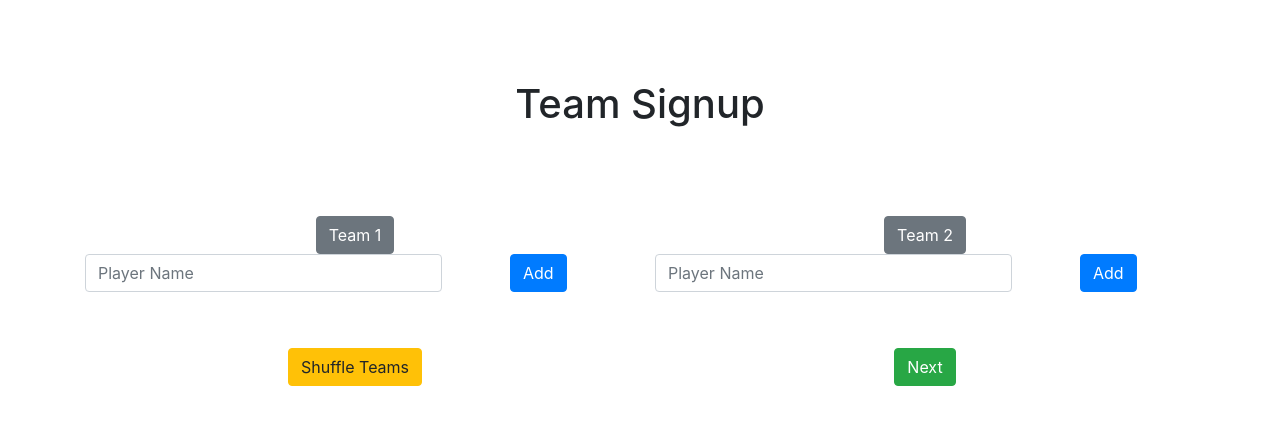
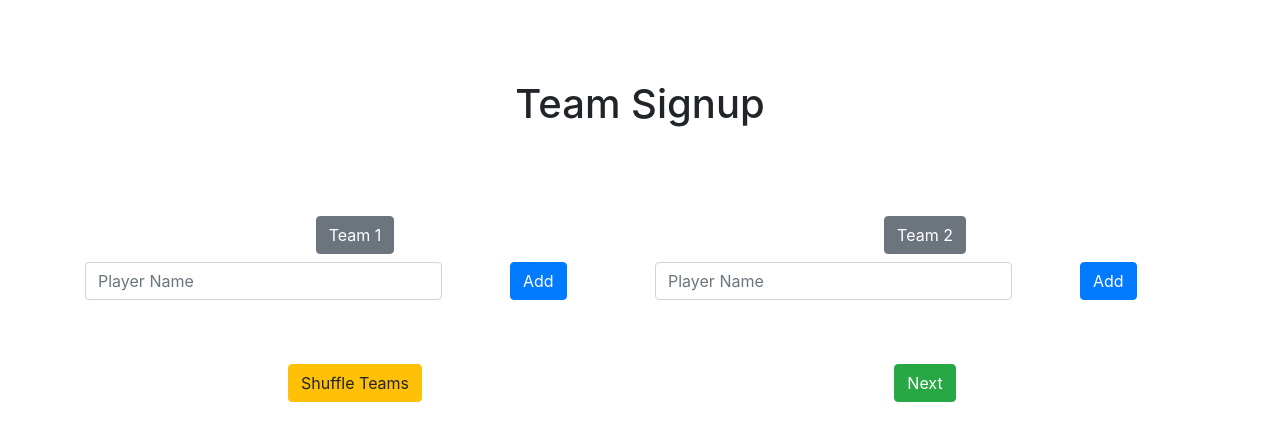
Before and after one commit to liannabow/fishbowl, a React (Create React App) app in the folder fishbowl/: page /TeamSignup in a window 1280 px wide. Shown: the top 440 px of the page. Built offline with nearby package versions, Linux system fonts and the light colour scheme.

Commit message:
added spacing around table

```diff
--- a/fishbowl/src/components/TeamSignup.css
+++ b/fishbowl/src/components/TeamSignup.css
@@ -6,3 +6,7 @@ h1 {
 .Row {
   padding: 5vh 0vh;
 }
+
+.Table {
+  padding: 1vh 0vh;
+}
--- a/fishbowl/src/components/TeamSignup.js
+++ b/fishbowl/src/components/TeamSignup.js
@@ -105,7 +105,7 @@ class TeamSignup extends React.Component {
             <div align="center">
               <Button variant="secondary">Team 1</Button>
               <Form onSubmit={this.addTeamOnePlayer}>
-                <Form.Row>
+                <Form.Row className="Table">
                   <Col xs={8}>
                     <Form.Control
                       type="text"
@@ -128,7 +128,7 @@ class TeamSignup extends React.Component {
             <div align="center">
               <Button variant="secondary">Team 2</Button>
               <Form onSubmit={this.addTeamTwoPlayer}>
-              <Form.Row>
+              <Form.Row className="Table">
                   <Col xs={8}>
                     <Form.Control
                       type="text"
```
